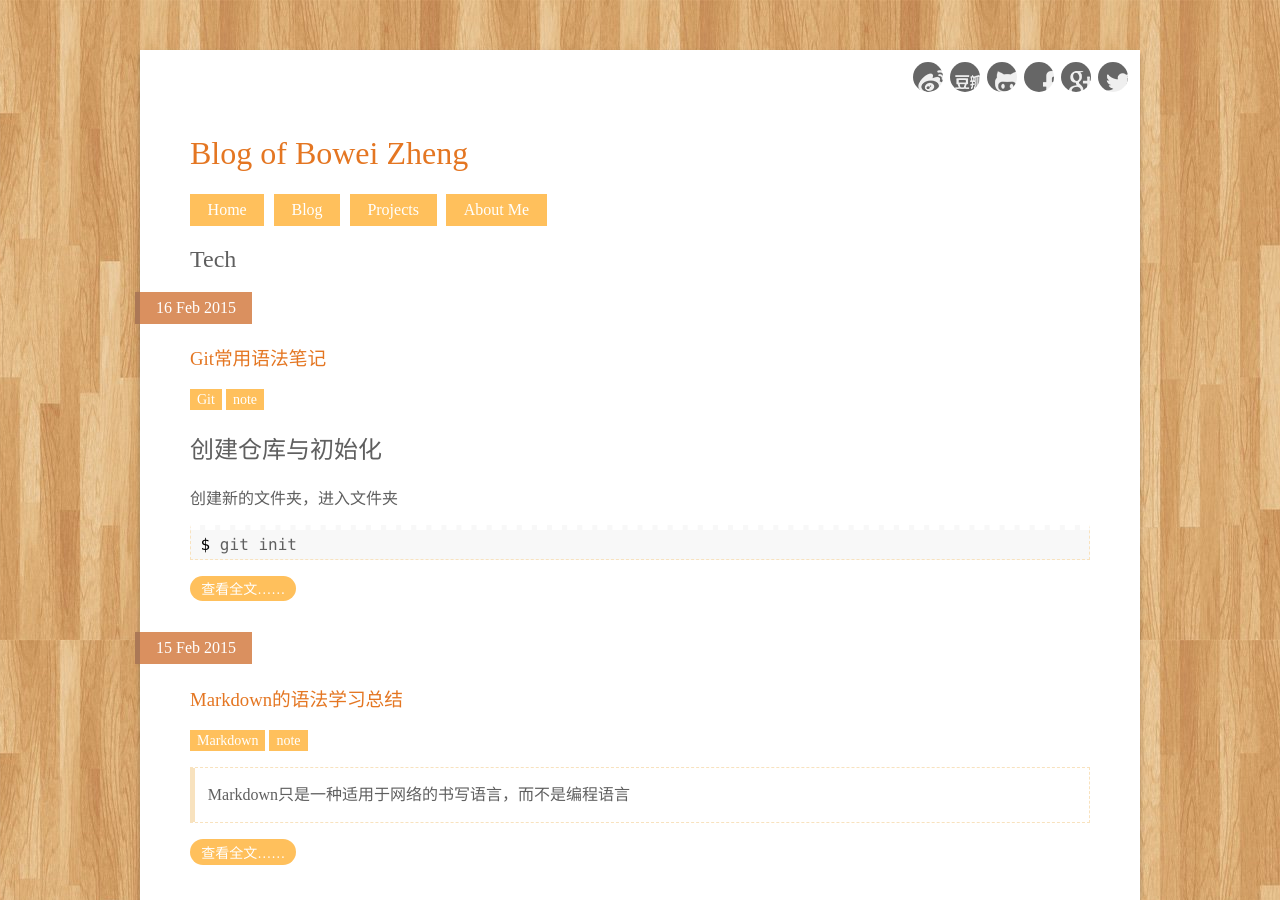
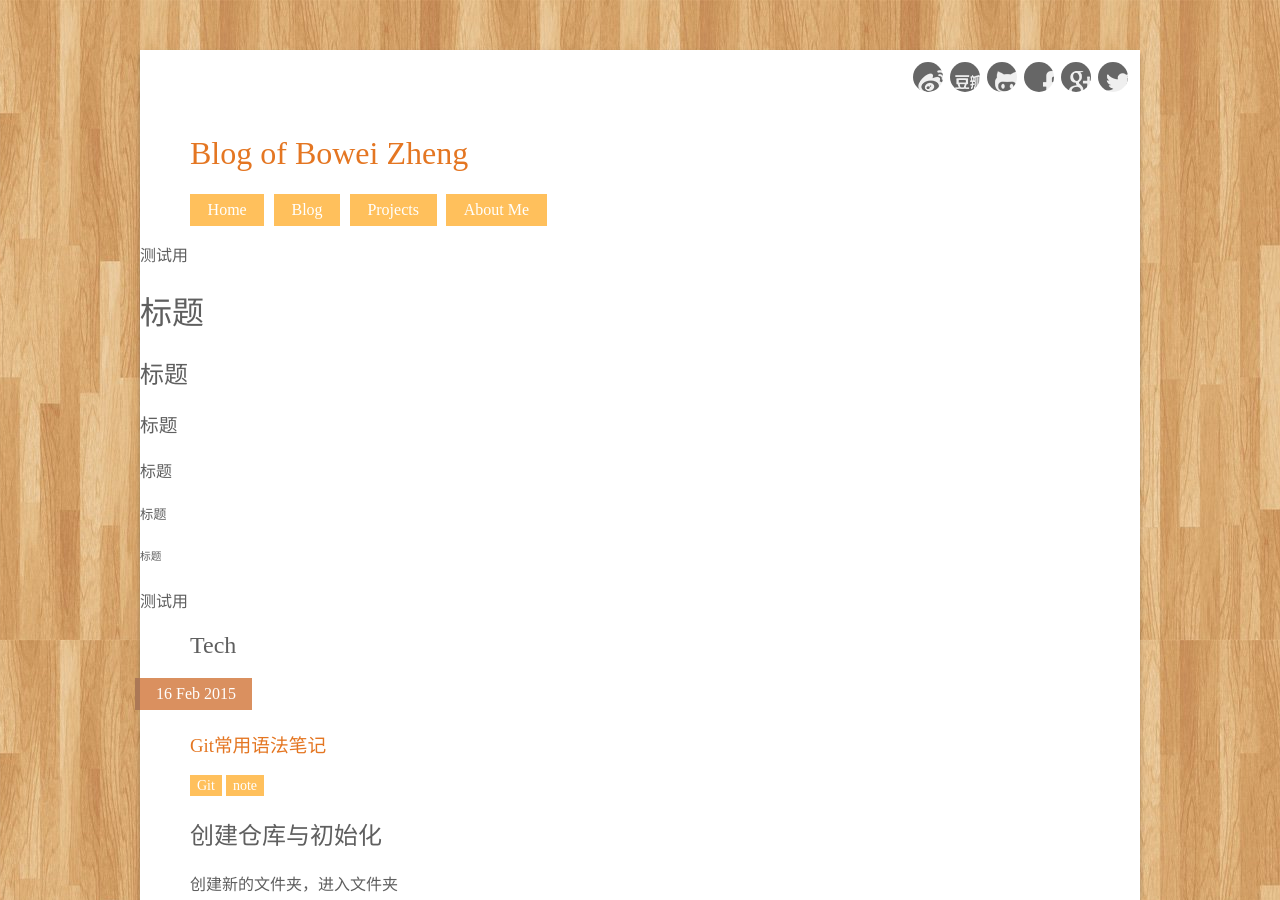
Before and after one commit to wynn719/blog, a Jekyll site: the page built from index.html, in a window 1280 px wide and 900 px high. Built offline with Jekyll 4.4.1, drawn with Linux system fonts in a browser that asks for light colours; comment, search, counter and statistics services are not loaded.

```diff
--- a/_layouts/home.html
+++ b/_layouts/home.html
@@ -1,5 +1,12 @@
 {% include header.html %}
-
+    <p>测试用</p>
+    <h1>标题</h1>
+    <h2>标题</h2>
+    <h3>标题</h3>
+    <h4>标题</h4>
+    <h5>标题</h5>
+    <h6>标题</h6>
+    <p>测试用</p>
     <div id="content">
       <h2>Tech</h2>
       <div class="recent-tech_posts">
```
